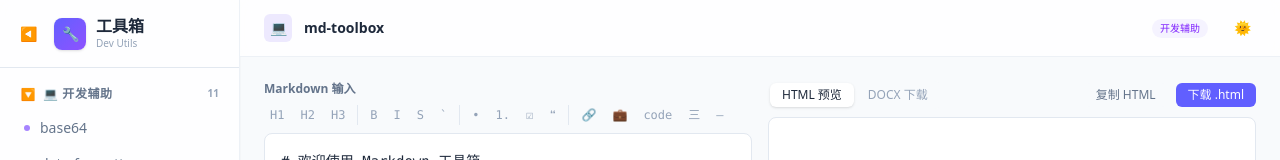
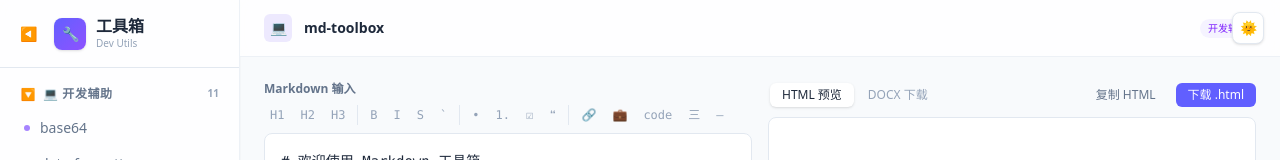
Before and after one commit to Gxiaoqiang/toolbox, a Vue app in the folder frontend/: page /#/tools/md-toolbox in a window 1280 px wide. Shown: the top 160 px of the page. Built offline with nearby package versions, Linux system fonts and the light colour scheme.

Commit message:
fix: 主题切换按钮移至右上角始终可见

```diff
--- a/frontend/src/layouts/MainLayout.vue
+++ b/frontend/src/layouts/MainLayout.vue
@@ -67,23 +67,13 @@
     </aside>
 
     <!-- 内容区 -->
-    <main class="flex-1 overflow-hidden flex flex-col">
-      <header v-if="currentTool" class="px-6 py-3.5 backdrop-blur border-b flex items-center gap-3 flex-shrink-0 transition-colors duration-300"
-        style="background: var(--bg-sidebar); border-color: var(--sidebar-border)">
-        <button v-if="sidebarCollapsed" @click="sidebarCollapsed = false" class="w-6 h-6 rounded flex items-center justify-center hover:bg-slate-100 text-xs" style="color: var(--text-muted)" title="展开侧边栏">☰</button>
-        <div class="w-7 h-7 rounded-md flex items-center justify-center" :class="{ 'bg-blue-100': currentTool.meta.category === 'document', 'bg-violet-100': currentTool.meta.category === 'develop', 'bg-emerald-100': currentTool.meta.category === 'data' }">
-          <span class="text-sm">{{ CATEGORY_CONFIG[currentTool.meta.category].emoji }}</span>
-        </div>
-        <div>
-          <h2 class="text-sm font-semibold" style="color: var(--text-primary)">{{ currentTool.meta.name }}</h2>
-          <p class="text-[11px]" style="color: var(--text-muted)">{{ currentTool.meta.description }}</p>
-        </div>
-        <span class="ml-auto px-2 py-0.5 text-[10px] rounded-full font-medium" :class="currentCategoryBadgeClass">{{ CATEGORY_CONFIG[currentTool.meta.category].label }}</span>
-        <!-- 主题切换 -->
-        <div class="relative ml-2">
+    <main class="flex-1 overflow-hidden flex flex-col relative">
+      <!-- 主题切换（始终可见） -->
+      <div class="absolute top-3 right-4 z-40">
         <button
           @click="toggleThemeMenu"
-            class="w-7 h-7 rounded-md flex items-center justify-center text-sm transition-colors hover:bg-slate-100"
+          class="w-8 h-8 rounded-lg flex items-center justify-center text-sm transition-all shadow-sm border"
+          style="background: var(--bg-card); border-color: var(--border-color)"
           title="切换主题"
         >{{ themeIcon }}</button>
 
@@ -107,6 +97,17 @@
           </button>
         </div>
       </div>
+      <header v-if="currentTool" class="px-6 py-3.5 backdrop-blur border-b flex items-center gap-3 flex-shrink-0 transition-colors duration-300"
+        style="background: var(--bg-sidebar); border-color: var(--sidebar-border)">
+        <button v-if="sidebarCollapsed" @click="sidebarCollapsed = false" class="w-6 h-6 rounded flex items-center justify-center hover:bg-slate-100 text-xs" style="color: var(--text-muted)" title="展开侧边栏">☰</button>
+        <div class="w-7 h-7 rounded-md flex items-center justify-center" :class="{ 'bg-blue-100': currentTool.meta.category === 'document', 'bg-violet-100': currentTool.meta.category === 'develop', 'bg-emerald-100': currentTool.meta.category === 'data' }">
+          <span class="text-sm">{{ CATEGORY_CONFIG[currentTool.meta.category].emoji }}</span>
+        </div>
+        <div>
+          <h2 class="text-sm font-semibold" style="color: var(--text-primary)">{{ currentTool.meta.name }}</h2>
+          <p class="text-[11px]" style="color: var(--text-muted)">{{ currentTool.meta.description }}</p>
+        </div>
+        <span class="ml-auto px-2 py-0.5 text-[10px] rounded-full font-medium" :class="currentCategoryBadgeClass">{{ CATEGORY_CONFIG[currentTool.meta.category].label }}</span>
       </header>
 
       <div v-if="!currentTool" class="flex-1 flex items-center justify-center">
```
Lines whose indentation alone changed are shown as unchanged.
